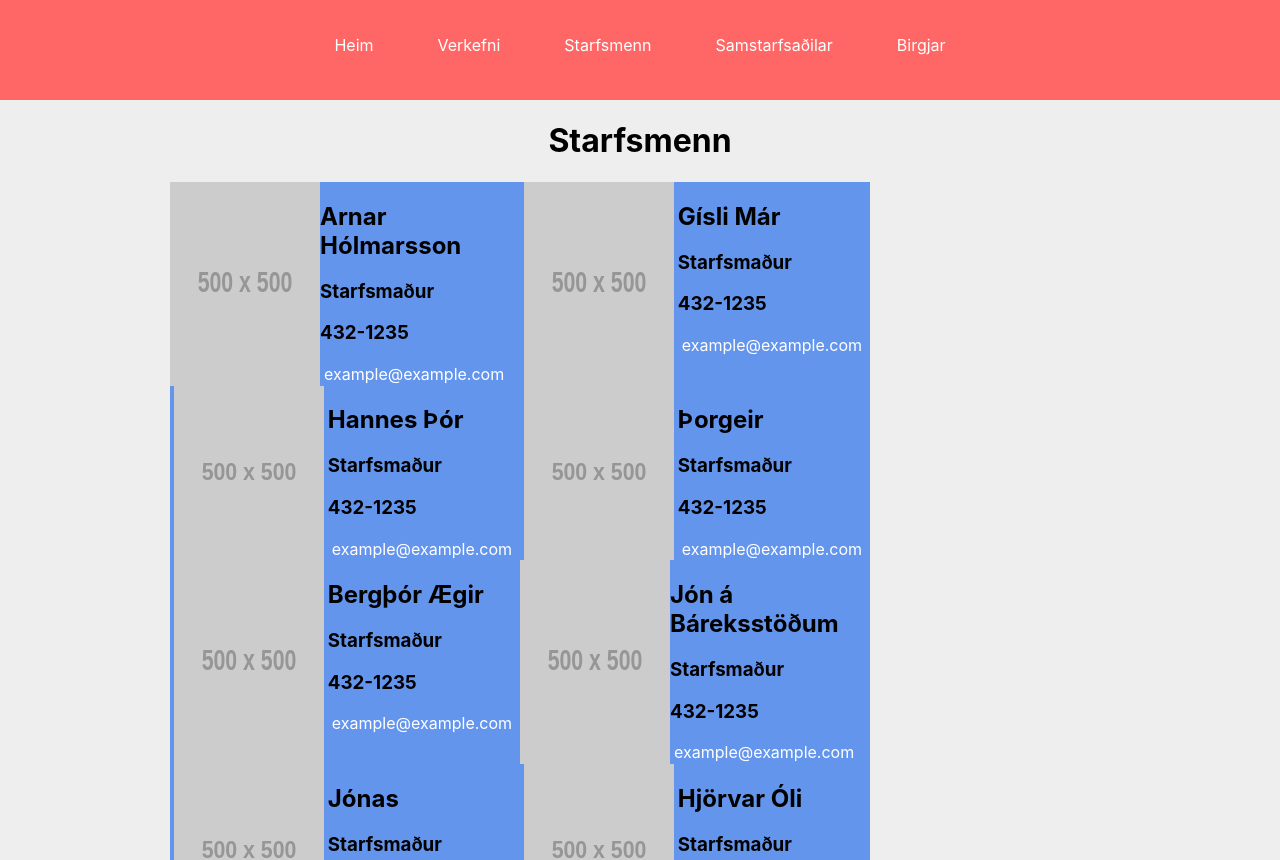
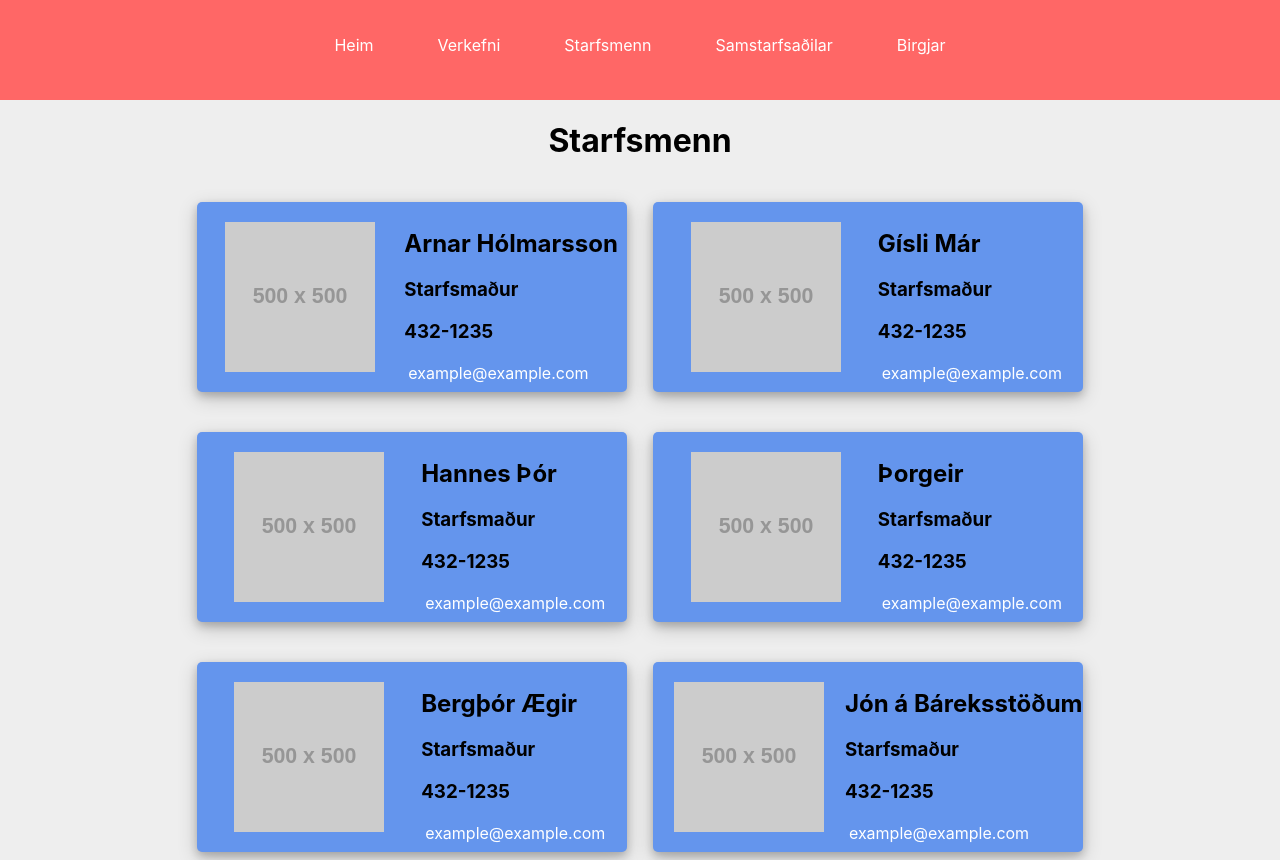
Before and after one commit to antoniofreyr/antoniofreyr.github.io, a React (Create React App) app: page /starfsmenn in a window 1280 px wide. Shown: the top 860 px of the page. Built offline with nearby package versions, Linux system fonts and the light colour scheme.

Commit message:
Card component implemented

```diff
--- a/src/App.css
+++ b/src/App.css
@@ -151,6 +151,7 @@ a:hover {
 	display: flex;
 	flex-direction: row;
 	flex-wrap: wrap;
+	justify-content: space-evenly;
 }
 
 
--- a/src/Components/Card/Card.jsx
+++ b/src/Components/Card/Card.jsx
@@ -4,7 +4,7 @@ import styles from "./Card.module.css";
 const Card = ({ name, title, phone, email, image }) => {
     return (
         <div className={styles.cardContainer}>
-            <img className={styles.cardImage} src={image} />
+            <img className={styles.cardImage} src={image} alt="Employee" draggable="false" />
             <div className={styles.textContainer}>
                 <h2>{name}</h2>
                 <h3>{title}</h3>
--- a/src/Components/Card/Card.module.css
+++ b/src/Components/Card/Card.module.css
@@ -1,18 +1,23 @@
 .cardContainer {
-    width: 350px;
+    width: 430px;
     display:flex;
     flex-direction: row;
     justify-content: space-evenly;
-    align-content: center;
+    align-items: center;
     background: cornflowerblue;
+    border-radius: 5px;
+    box-shadow: 0 4px 8px 0 rgba(0, 0, 0, 0.2), 0 6px 20px 0 rgba(0, 0, 0, 0.19);
+    margin: 20px 0;
 }
 
 .cardImage {
-    height: auto;
-    width: 150px;
+    height: 150px;
+    width: auto;
+    margin: 20px;
 }
 
 .textContent {
+    margin: 20px;
     display: flex;
     flex-direction: column;
     align-items: center;
```
